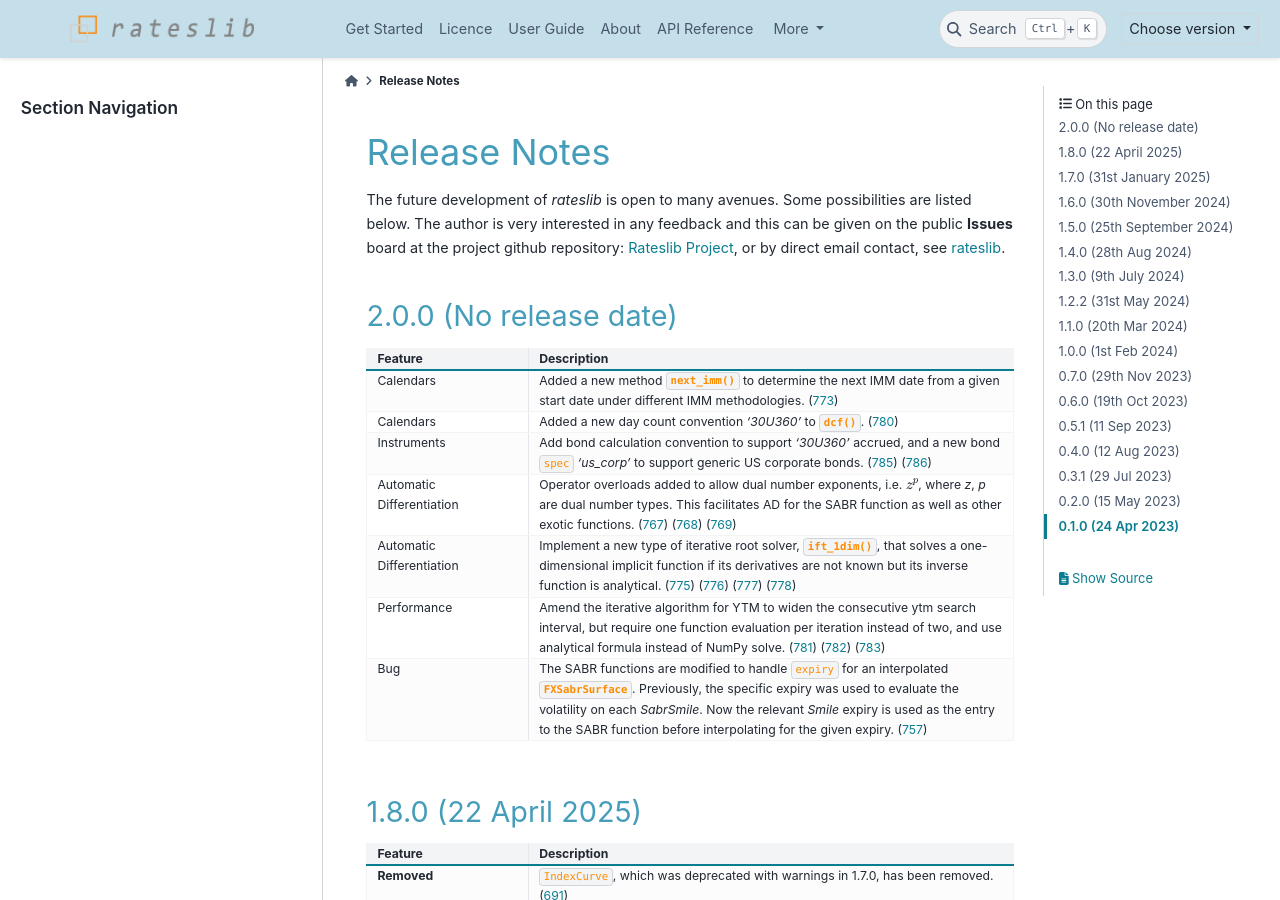
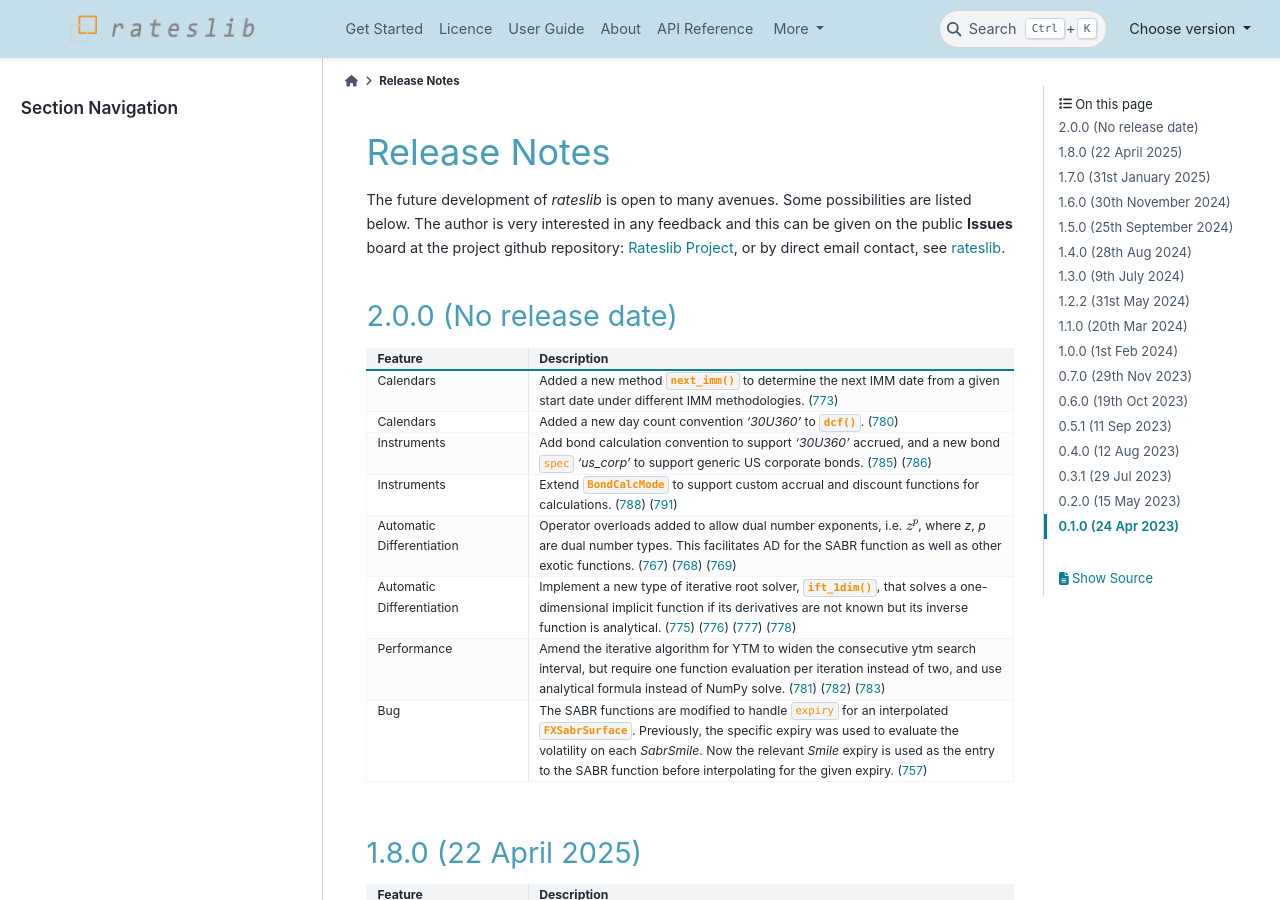
Before and after one commit to attack68/rateslib, a Sphinx documentation site: the page built from docs/source/i_whatsnew.rst, in a window 1280 px wide and 900 px high. Built offline with Sphinx 7.4.7 and the PyData theme 0.15.4, drawn with Linux system fonts in a browser that asks for light colours; comment, search, counter and statistics services are not loaded.

Commit message:
add tests

```diff
--- a/docs/source/i_whatsnew.rst
+++ b/docs/source/i_whatsnew.rst
@@ -33,6 +33,11 @@ email contact, see `rateslib <https://rateslib.com>`_.
        *'us_corp'* to support generic US corporate bonds.
        (`785 <https://github.com/attack68/rateslib/pull/785>`_)
        (`786 <https://github.com/attack68/rateslib/pull/786>`_)
+   * - Instruments
+     - Extend :class:`~rateslib.instruments.bonds.BondCalcMode` to support custom accrual and
+       discount functions for calculations.
+       (`788 <https://github.com/attack68/rateslib/pull/788>`_)
+       (`791 <https://github.com/attack68/rateslib/pull/791>`_)
    * - Automatic Differentiation
      - Operator overloads added to allow dual number exponents, i.e. :math:`z^p`, where *z*,
        *p* are dual number types. This facilitates AD for the SABR function as well as other
```
